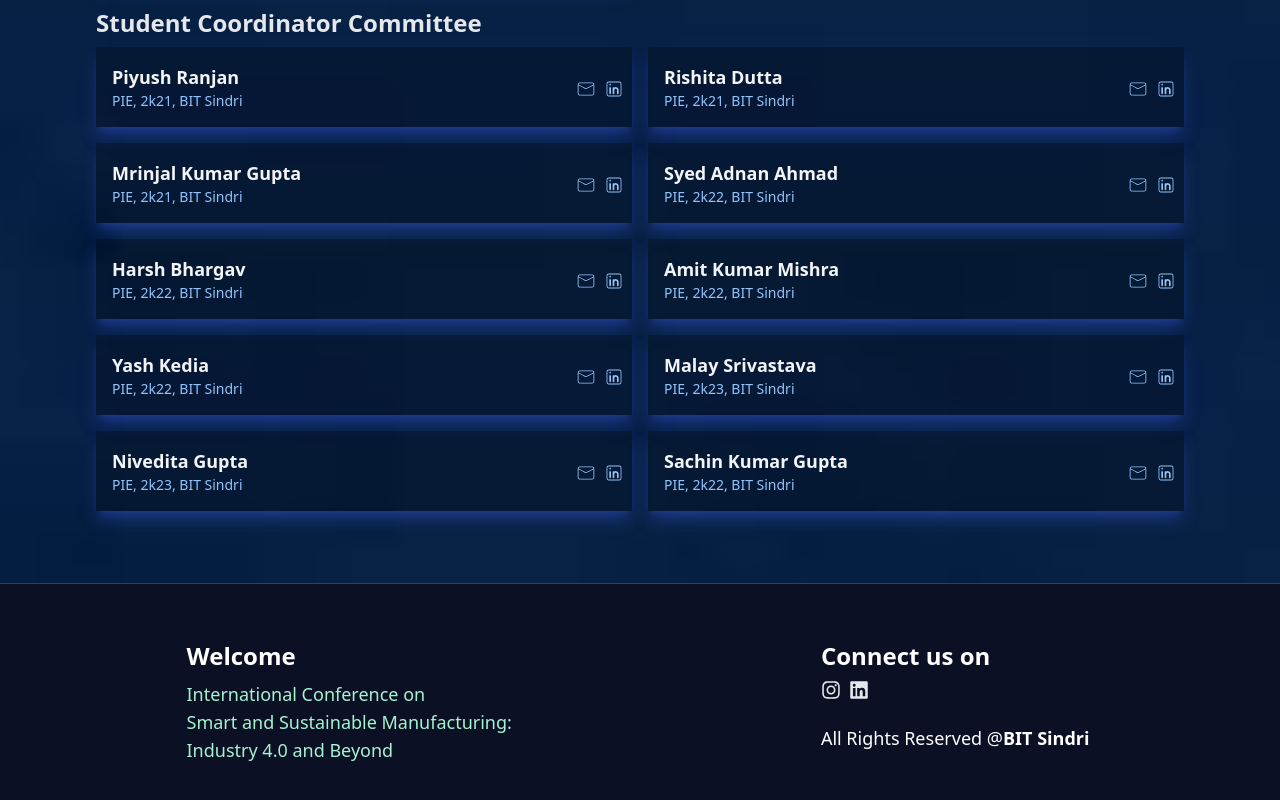
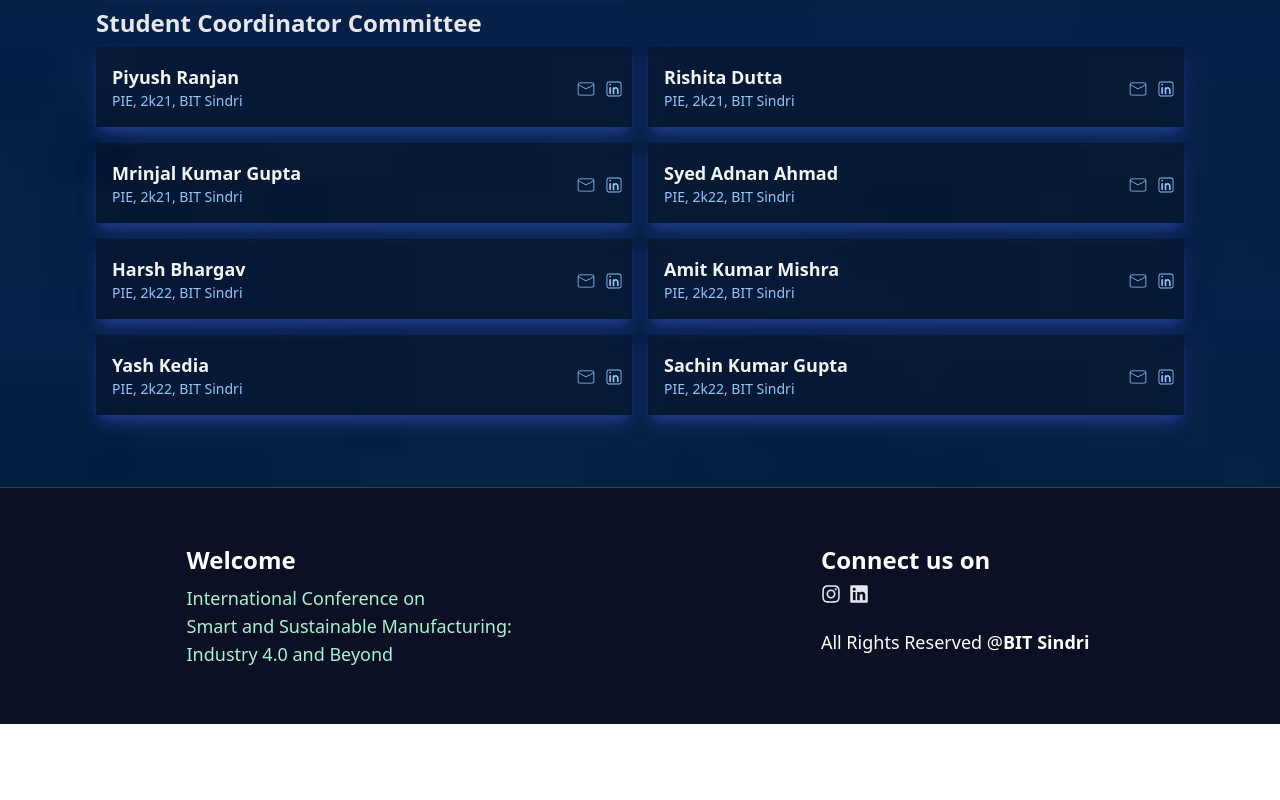
Before and after one commit to sasm25/SASM, a React (Vite) app: page /org-committee in a window 1280 px wide. Shown: the part 2121-2921 px from the top of the page. After the commit the page ends 2845 px from the top, so only its background shows below. Built offline with nearby package versions, Linux system fonts and the light colour scheme.

Commit message:
Commented out organizing committee members' details in the component

```diff
--- a/index.html
+++ b/index.html
@@ -2,7 +2,7 @@
 <html lang="en">
   <head>
     <meta charset="UTF-8" />
-    <link rel="icon" type="image/svg+xml" href="images/speaker1.png" />
+    <link rel="icon" type="image/svg+xml" href="images/favicon.png" />
     <link rel="stylesheet" href="https://unpkg.com/aos@next/dist/aos.css" />
     <meta name="viewport" content="width=device-width, initial-scale=1.0" />
     <title>SASM | BIT Sindri</title>
--- a/src/Component/Pages/Organizing-Committee.jsx
+++ b/src/Component/Pages/Organizing-Committee.jsx
@@ -314,18 +314,18 @@
           Mail: "yashkd12790@gmail.com",
           Link: "https://www.linkedin.com/in/yash-kedia-589144255/",
         },
-        {
-          name: "Malay Srivastava ",
-          position: "PIE, 2k23, BIT Sindri",
-          Mail: "malaysrivastava547@gmail.com",
-          Link: "https://www.linkedin.com/in/malay-srivastava-2a89b8284 ",
-        },
-        {
-          name: "Nivedita Gupta ",
-          position: "PIE, 2k23, BIT Sindri",
-          Mail: "niveditagupta.2705@gmail.com",
-          Link: "https://www.linkedin.com/in/nivedita-gupta-53960b290 ",
-        },
+        // {
+        //   name: "Malay Srivastava ",
+        //   position: "PIE, 2k23, BIT Sindri",
+        //   Mail: "malaysrivastava547@gmail.com",
+        //   Link: "https://www.linkedin.com/in/malay-srivastava-2a89b8284 ",
+        // },
+        // {
+        //   name: "Nivedita Gupta ",
+        //   position: "PIE, 2k23, BIT Sindri",
+        //   Mail: "niveditagupta.2705@gmail.com",
+        //   Link: "https://www.linkedin.com/in/nivedita-gupta-53960b290 ",
+        // },
         {
           name: "Sachin Kumar Gupta ",
           position: "PIE, 2k22, BIT Sindri",
```
Also changed, not shown: images/favicon.png (added).
